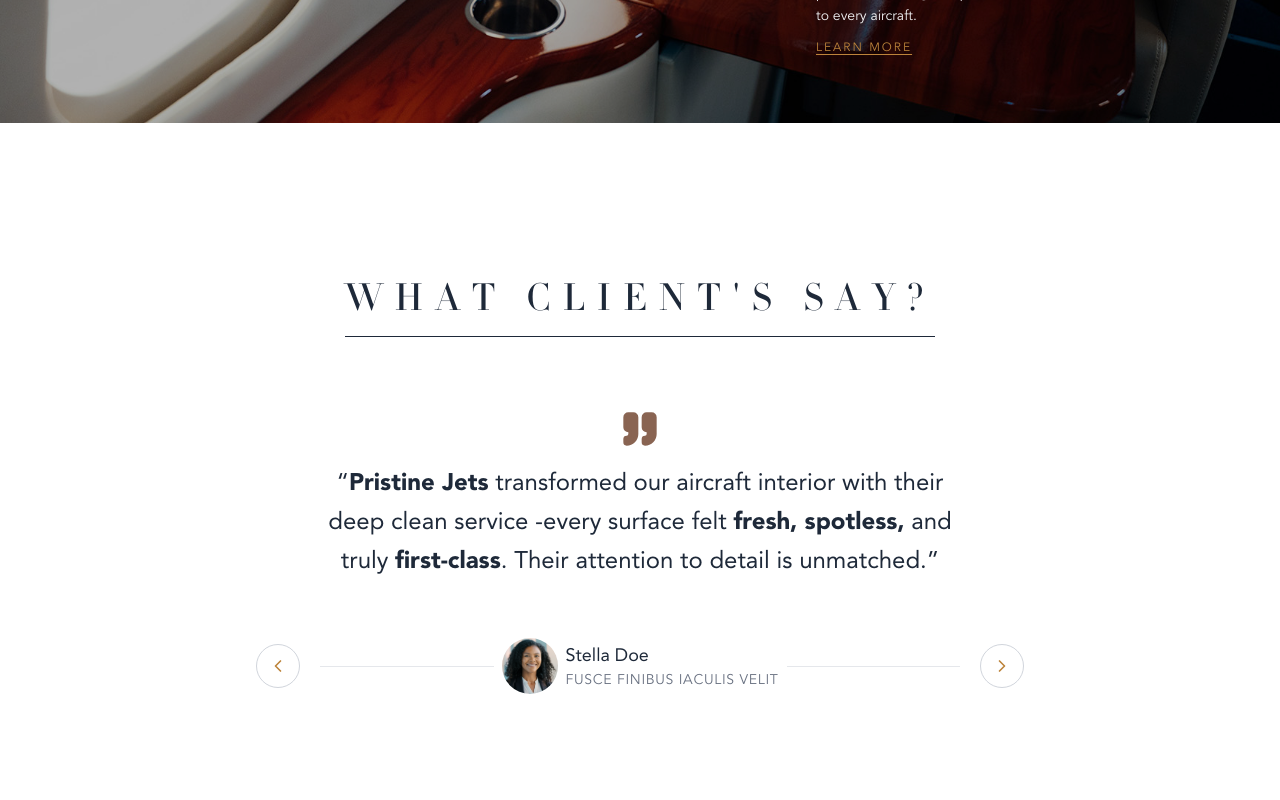
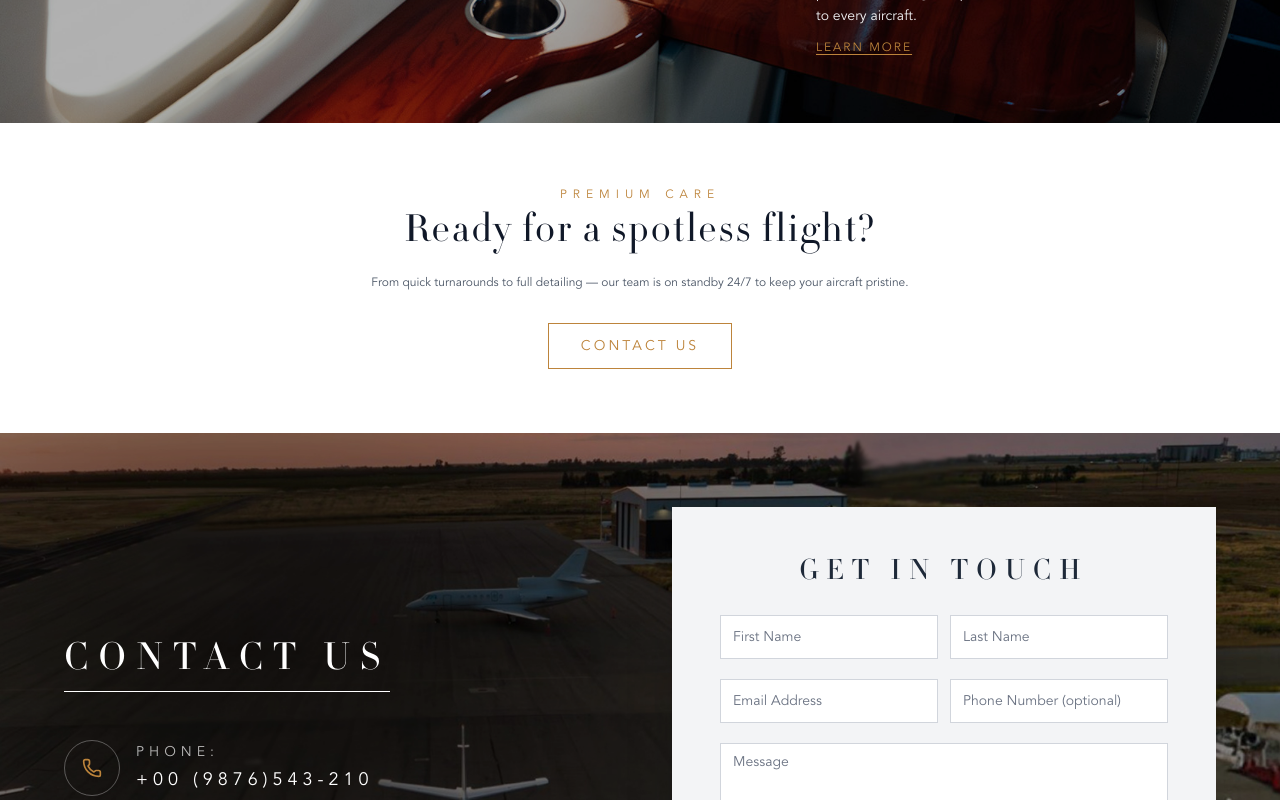
Before and after one commit to ZanePristinejets/PristineJets, a Next.js app: page / in a window 1280 px wide. Shown: the part 2400-3200 px from the top of the page. Built offline with nearby package versions, Linux system fonts and the light colour scheme.

Commit message:
Added bridge instead of testimonial section

```diff
--- /dev/null
+++ b/src/components/Home/Bridge/index.tsx
@@ -0,0 +1,29 @@
+import Link from "next/link";
+
+export default function Bridge() {
+  return (
+    <section aria-label="Call to action" className="bg-white">
+      <div className="max-w-5xl mx-auto px-6 sm:px-10 lg:px-36 py-10 sm:py-12 lg:py-16 text-center">
+        <p className="text-[#bd843b] text-[10px] sm:text-xs tracking-[5px] sm:tracking-[6px] uppercase">
+          PREMIUM CARE
+        </p>
+        <h2 className="text-[28px] sm:text-[32px] lg:text-[40px] font-serif tracking-[2px] text-gray-900">
+          Ready for a spotless flight?
+        </h2>
+        <p className="text-gray-600 mt-3 text-xs max-w-2xl mx-auto">
+          From quick turnarounds to full detailing — our team is on standby 24/7
+          to keep your aircraft pristine.
+        </p>
+
+        <div className="mt-6 sm:mt-8">
+          <Link
+            href="#contact"
+            className="inline-flex items-center justify-center px-6 sm:px-8 py-3 border border-[#bd843b] text-[#bd843b] hover:bg-[#bd843b] hover:text-white transition-colors duration-300 tracking-[3px] text-xs sm:text-sm uppercase"
+          >
+            Contact Us
+          </Link>
+        </div>
+      </div>
+    </section>
+  );
+}
--- a/src/components/Home/index.tsx
+++ b/src/components/Home/index.tsx
@@ -3,6 +3,7 @@
 import About from "./About";
 import Testimonials from "./Testimonials";
 import Contact from "../Contact";
+import Bridge from "./Bridge";
 
 export default function Home() {
   return (
@@ -10,7 +11,7 @@
       <Hero />
       <Services />
       <About />
-      <Testimonials />
+      <Bridge />
       <Contact />
     </div>
   );
```
